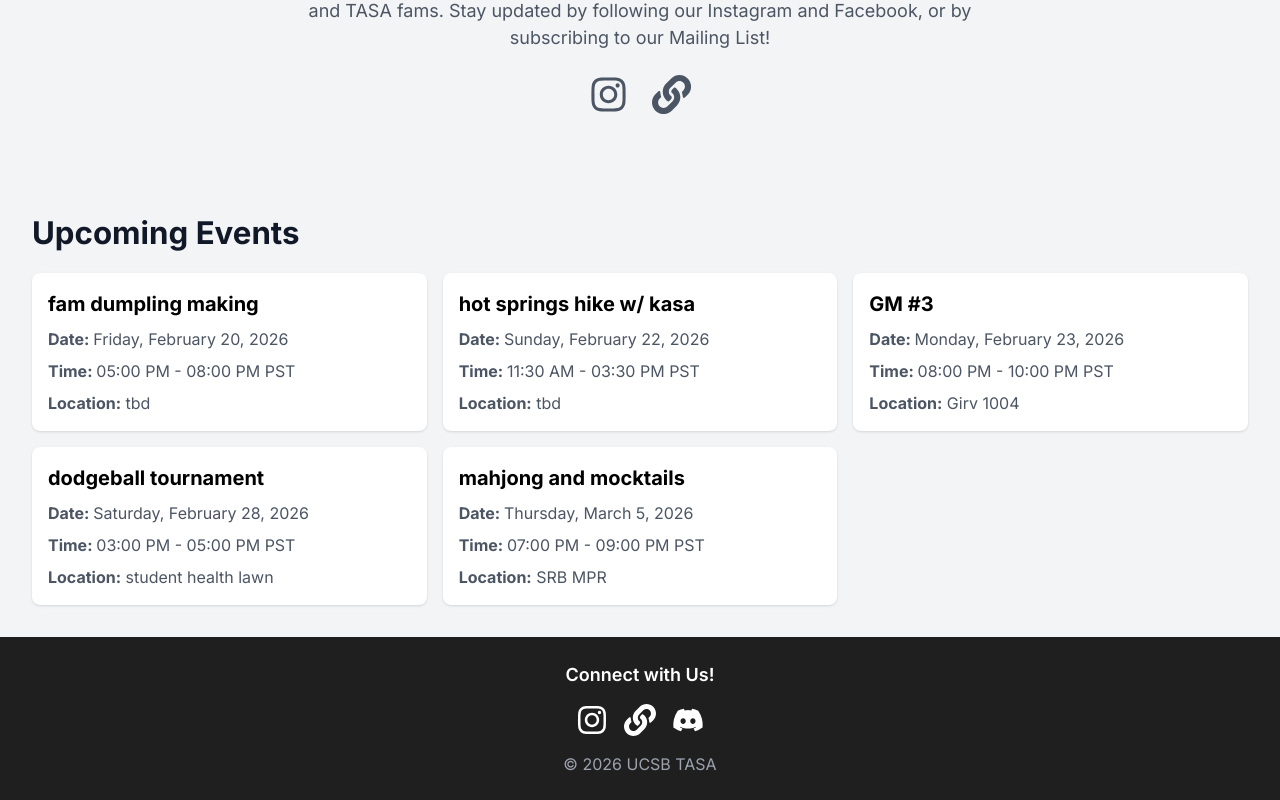
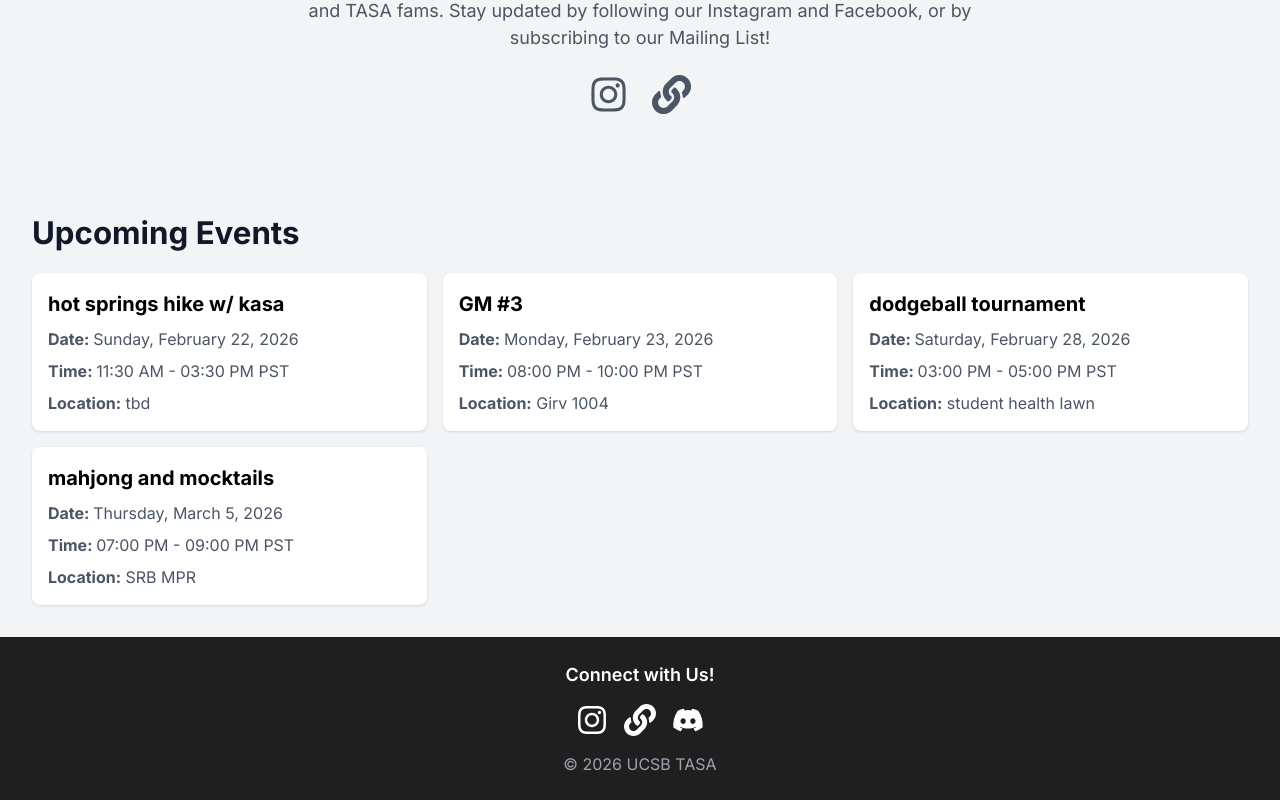
Before and after one commit to UCSBTASA/UCSBTASA.github.io, a Next.js app: page / in a window 1280 px wide. Shown: the part 1243-2043 px from the top of the page. Built offline with nearby package versions, Linux system fonts and the light colour scheme.

Commit message:
Update eventData.ts

```diff
--- a/data/eventData.ts
+++ b/data/eventData.ts
@@ -1,15 +1,5 @@
 const events =
 [
-  {
-    "title": "fam dumpling making",
-    "day of week": "Friday",
-    "date": "2026-02-20",
-    "time": "05:00 PM - 08:00 PM",
-    "start": "05:00 PM",
-    "end": "08:00 PM",
-    "location": "tbd",
-    "customTime": ""
-  },
   {
     "title": "hot springs hike w/ kasa",
     "day of week": "Sunday",
```
